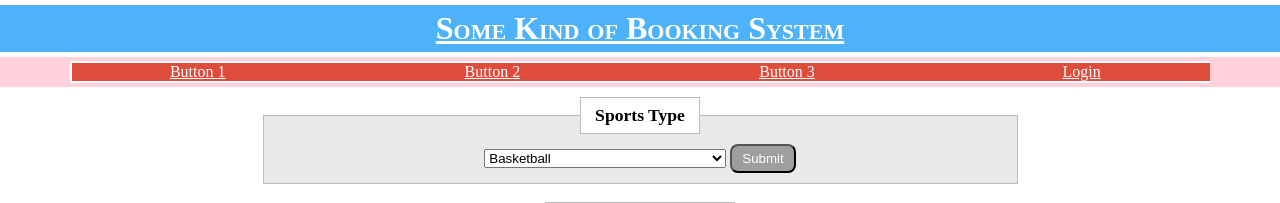
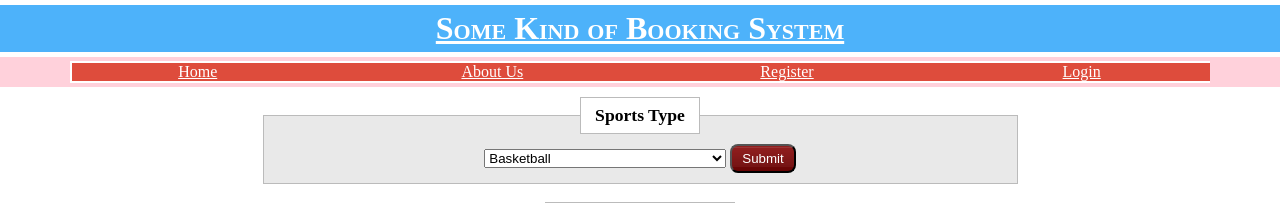
Before and after one commit to FeliciousX/web-programming-MPH, a PHP site: page / in a window 1280 px wide. Shown: the top 203 px of the page. Run offline with PHP 8.4, Linux system fonts and the light colour scheme; grey boxes are pictures that could not be loaded.

Commit message:
Updated Navbar and button strip img

```diff
--- a/inc/navbar.php
+++ b/inc/navbar.php
@@ -25,13 +25,13 @@
 		<div class="row">
 			<div class="twelvecol last navbar">
 				<div class="threecol">
-					<a href="btn1.html" class="navbar">Button 1</a>
+					<a href="index.php" class="navbar">Home</a>
 				</div>
 				<div class="threecol">
-					<a href="btn2.html" class="navbar">Button 2</a>
+					<a href="aboutus.php" class="navbar">About Us</a>
 				</div>
 				<div class="threecol">
-					<a href="btn3.html" class="navbar">Button 3</a>
+					<a href="registration.php" class="navbar">Register</a>
 				</div>
 				<div class="threecol last">';
 					$loginView->validateSession();
```
Also changed, not shown: img/a_bg.gif (added).
